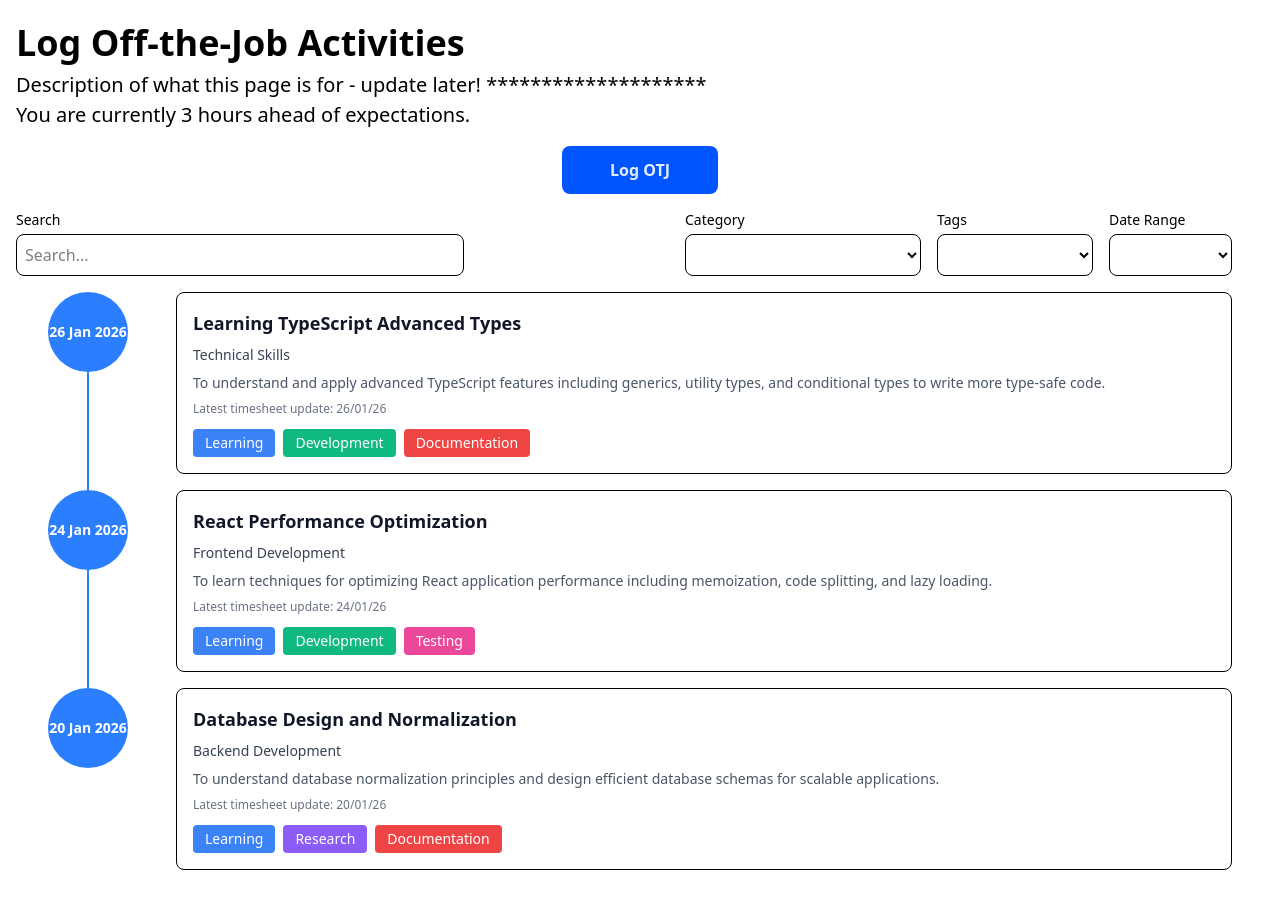
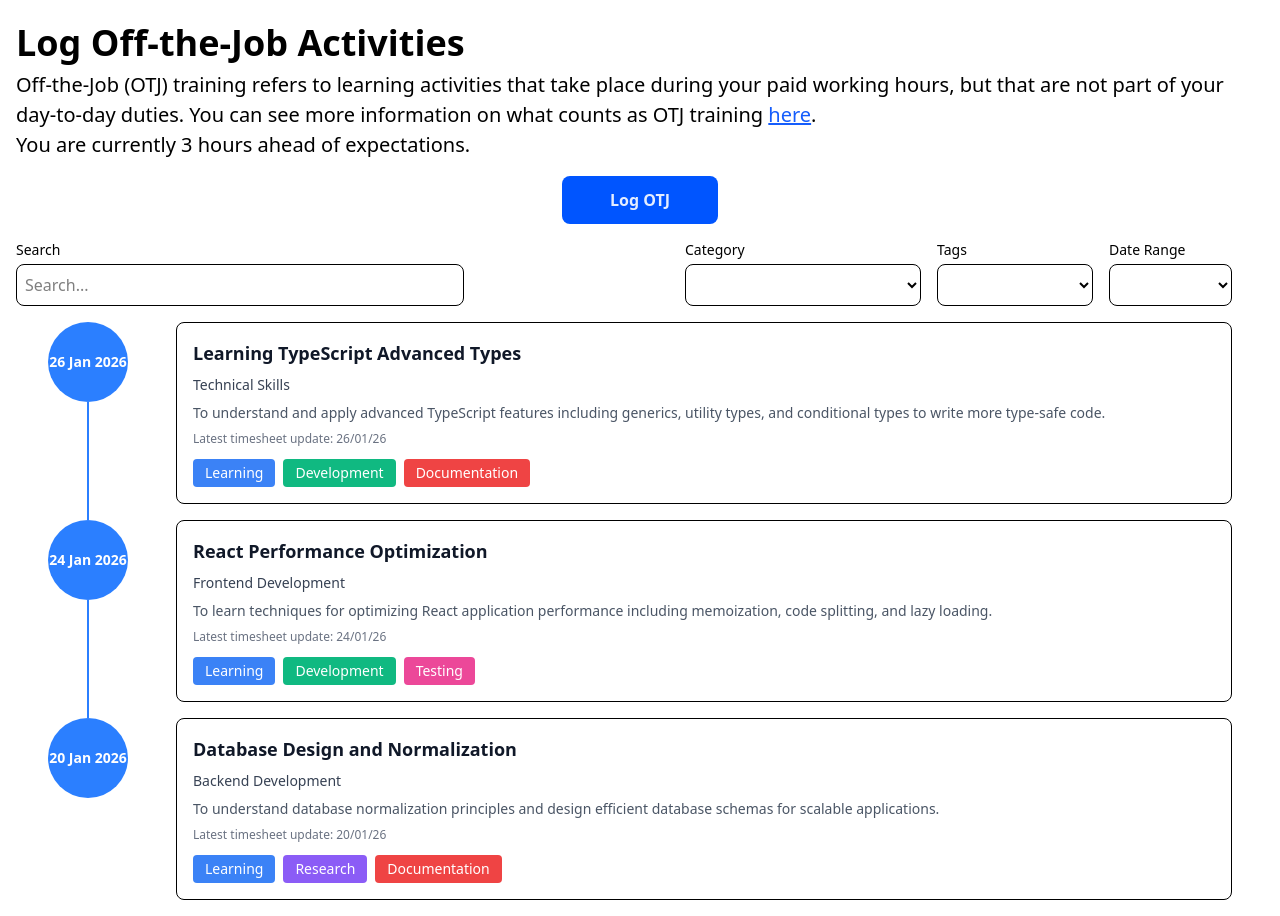
Before and after one commit to shaquillekiragu/otj-hackathon, a React (Vite) app in the folder client/: page / in a window 1280 px wide. Before the commit the page ends 886 px from the top, so only its background shows below. Built offline with nearby package versions, Linux system fonts and the light colour scheme.

Commit message:
link to OTJ info

```diff
--- a/client/src/App.tsx
+++ b/client/src/App.tsx
@@ -2,6 +2,7 @@ import { useState } from 'react'
 import JournalTimeline from './components/JournalTimeline'
 import SearchFilters from './components/SearchFilters'
 import Modal from './components/Modal'
+import otjRequirements from './assets/otj-requirements.png'
 
 const App = () => {
   const [showModal, setShowModal] = useState(false)
@@ -26,8 +27,19 @@ const App = () => {
         <div className="w-full">
           <h1>Log Off-the-Job Activities</h1>
           <h2>
-            Description of what this page is for - update later!
-            ********************
+            Off-the-Job (OTJ) training refers to learning activities that take
+            place during your paid working hours, but that are not part of your
+            day-to-day duties. You can see more information on what counts as
+            OTJ training{' '}
+            <a
+              href={otjRequirements}
+              target="_blank"
+              rel="noopener noreferrer"
+              className="text-blue-600 underline"
+            >
+              here
+            </a>
+            .
           </h2>
           <h2>You are currently 3 hours ahead of expectations.</h2>
         </div>
@@ -35,9 +47,7 @@ const App = () => {
           Log OTJ
         </button>
         <SearchFilters />
-        <JournalTimeline
-          handleClick={handleJournalCardClick}
-        />
+        <JournalTimeline handleClick={handleJournalCardClick} />
       </div>
     </>
   )
```
Also changed, not shown: client/src/assets/otj-requirements.png (added).
